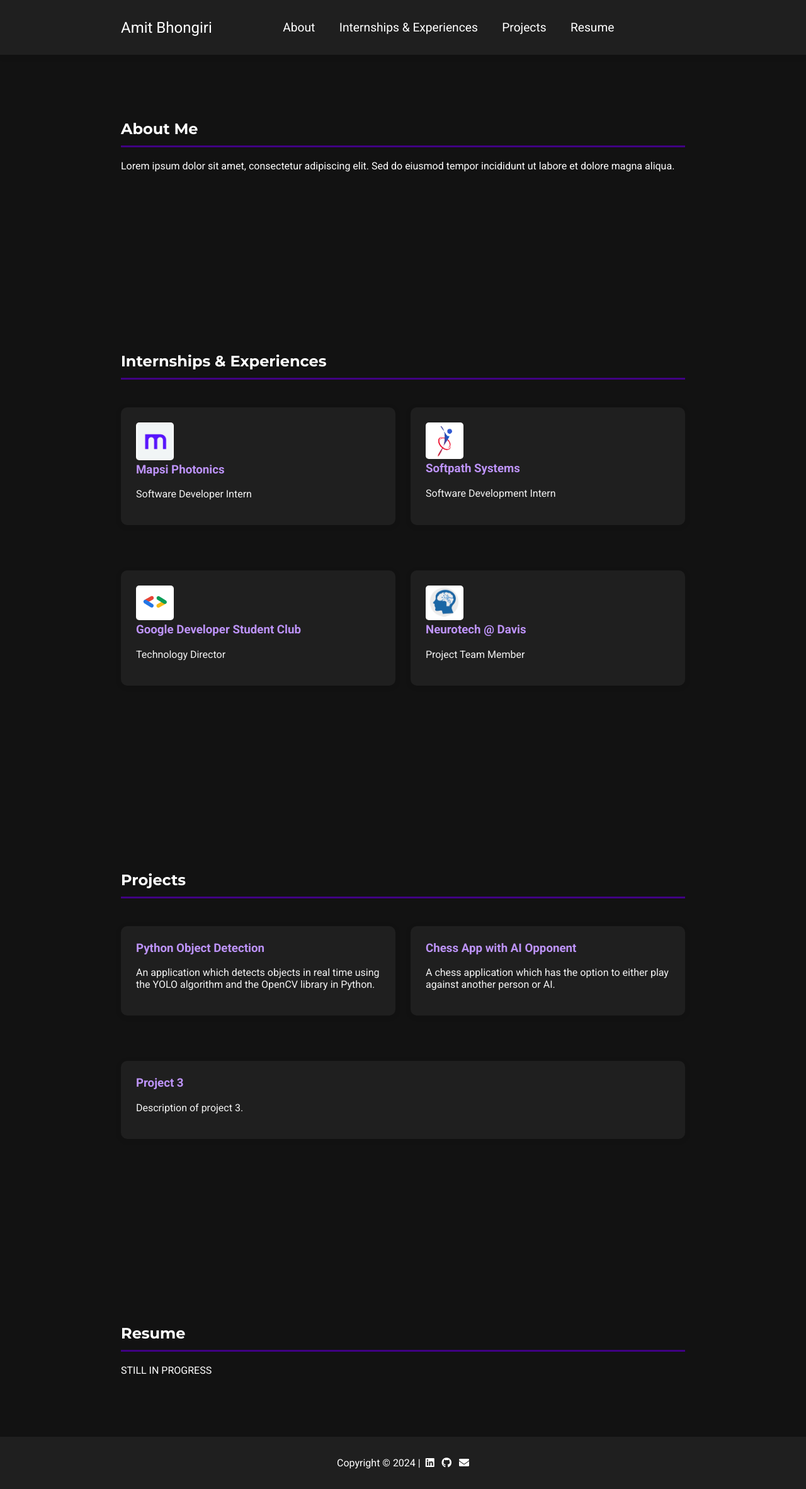
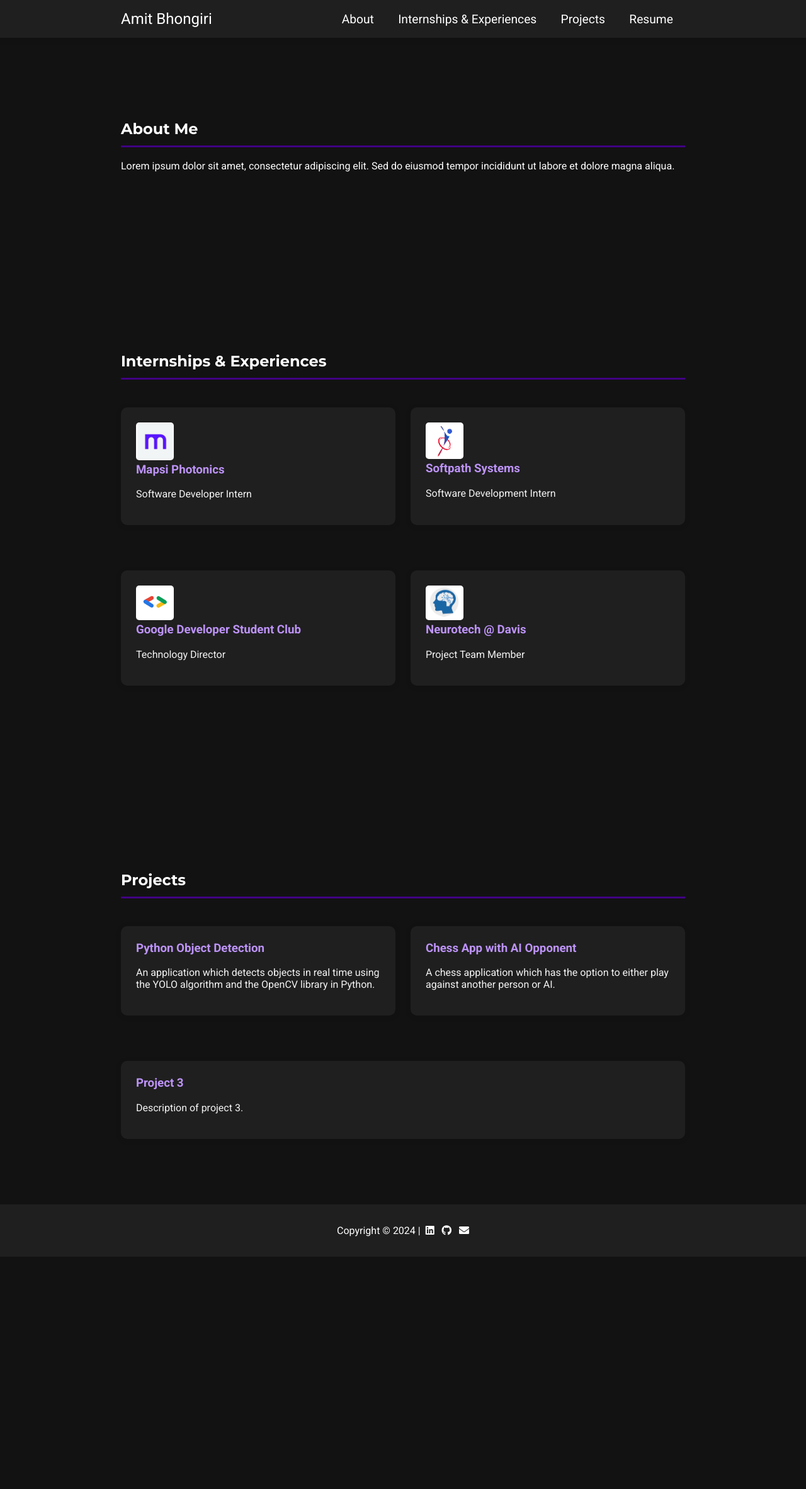
Before and after one commit to Amit-Bhongiri/Amit-Bhongiri.github.io, a plain HTML site: page index.html in a window 1280 px wide. Shown: the whole page at 63% size. After the commit the page ends 1996 px from the top, so only its background shows below. Drawn offline with Linux system fonts and the light colour scheme.

Commit message:
updated navbar and added resume

```diff
--- a/index.html
+++ b/index.html
@@ -13,17 +13,16 @@
 <body>
     <header>
         <div class="container">
-            <p class = "alignleft">Amit Bhongiri</p>
-            <nav class = "alignright">
-                <ul class = "alignright">
+            <p>Amit Bhongiri</p>
+            <nav>
+                <ul>
                     <li><a href="#about">About</a></li>
                     <li><a href="#Internships & Experiences">Internships & Experiences</a></li>
                     <li><a href="#projects">Projects</a></li>
-                    <li><a href="#resume">Resume</a></li>
+                    <li><a href="Amit Bhongiri Resume.pdf" target="_blank">Resume</a></li>
                 </ul>
             </nav>
-            <div style="clear: both;"></div>
-        </div>
+    </div>
     </header>
 
     <main>
@@ -79,13 +78,6 @@
                         <p>Description of project 3.</p>
                     </div>
                 </div>
-            </div>
-        </section>
-
-        <section id="resume" class="hidden" style="background-image: url('contact-bg.jpg');">
-            <div class="container">
-                <h2>Resume</h2>
-                <p>STILL IN PROGRESS</p>
             </div>
         </section>
     </main>
--- a/style.css
+++ b/style.css
@@ -68,37 +68,56 @@ header .container {
     align-items: center;
 }
 
-header p.alignleft {
+
+header p{
     margin: 0;
     font-size: 1.5em;
     color: white;
 }
 
 nav ul {
+    display: flex;
+    align-items: center;
     list-style: none;
     padding: 0;
-    margin: 1em 0 0 2;
-    display: flex;
-    justify-content: end;
+    margin: 0;
 }
 
 nav ul li {
     margin: 0 1em;
     color: white;
     font-size: 1.2em;
-    transition: color 0.3s ease;
-    justify-content: end;
 }
 
 nav ul li a {
     color: white;
     text-decoration: none;
     transition: color 0.3s ease;
-    justify-content: end;
 }
 
 nav ul li a:hover {
     color: #5f00c4;
+}
+
+@media (max-width: 768px) {
+    header .container {
+        flex-direction: column;
+        align-items: flex-start;
+    }
+
+    header .header-content {
+        flex-direction: column;
+        align-items: flex-start;
+    }
+
+    header nav.alignright ul {
+        flex-direction: column;
+        margin-top: 10px;
+    }
+
+    header nav.alignright ul li {
+        margin: 5px 0;
+    }
 }
 
 section {
```
Also changed, not shown: 1 other file.
